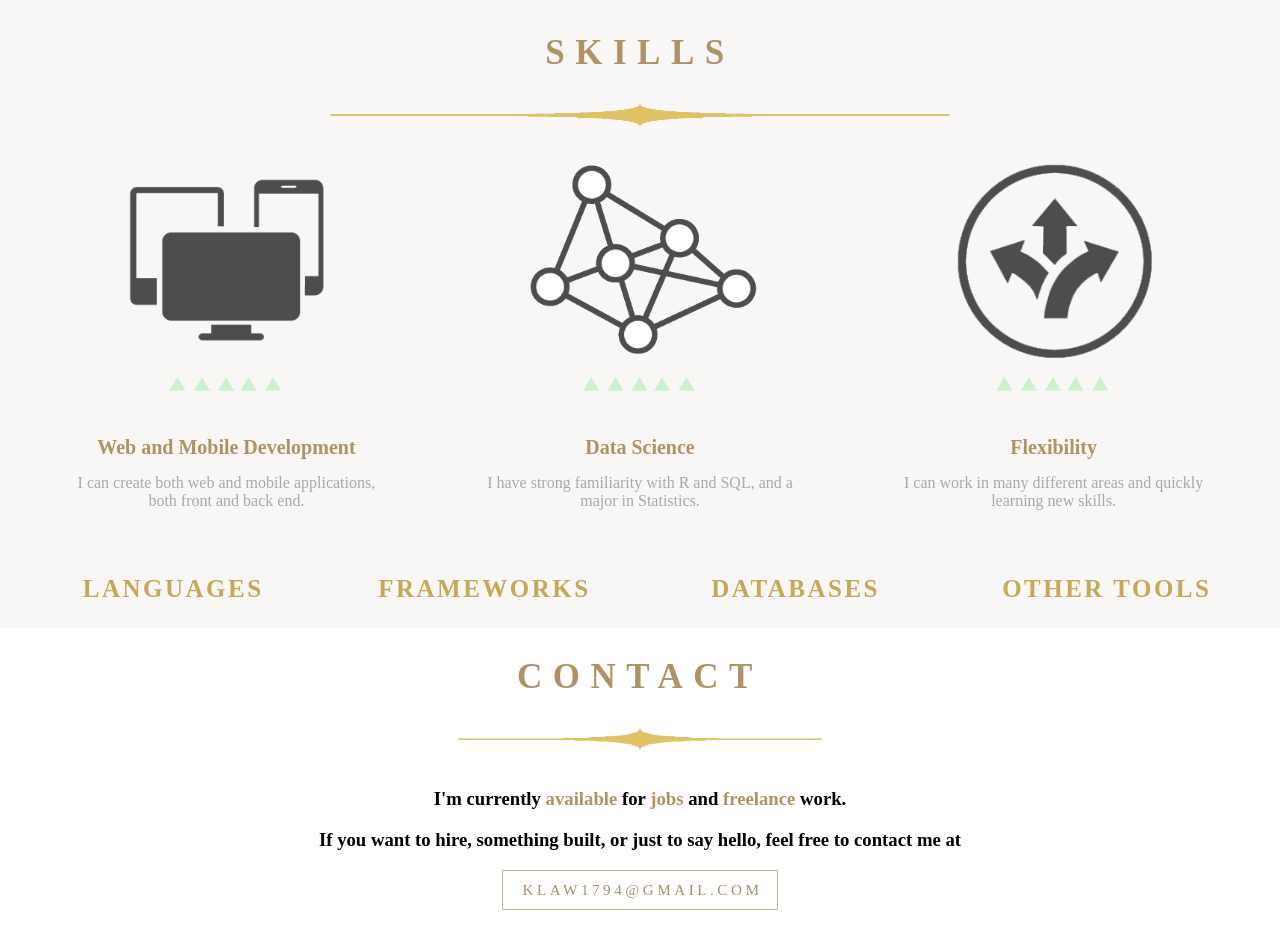
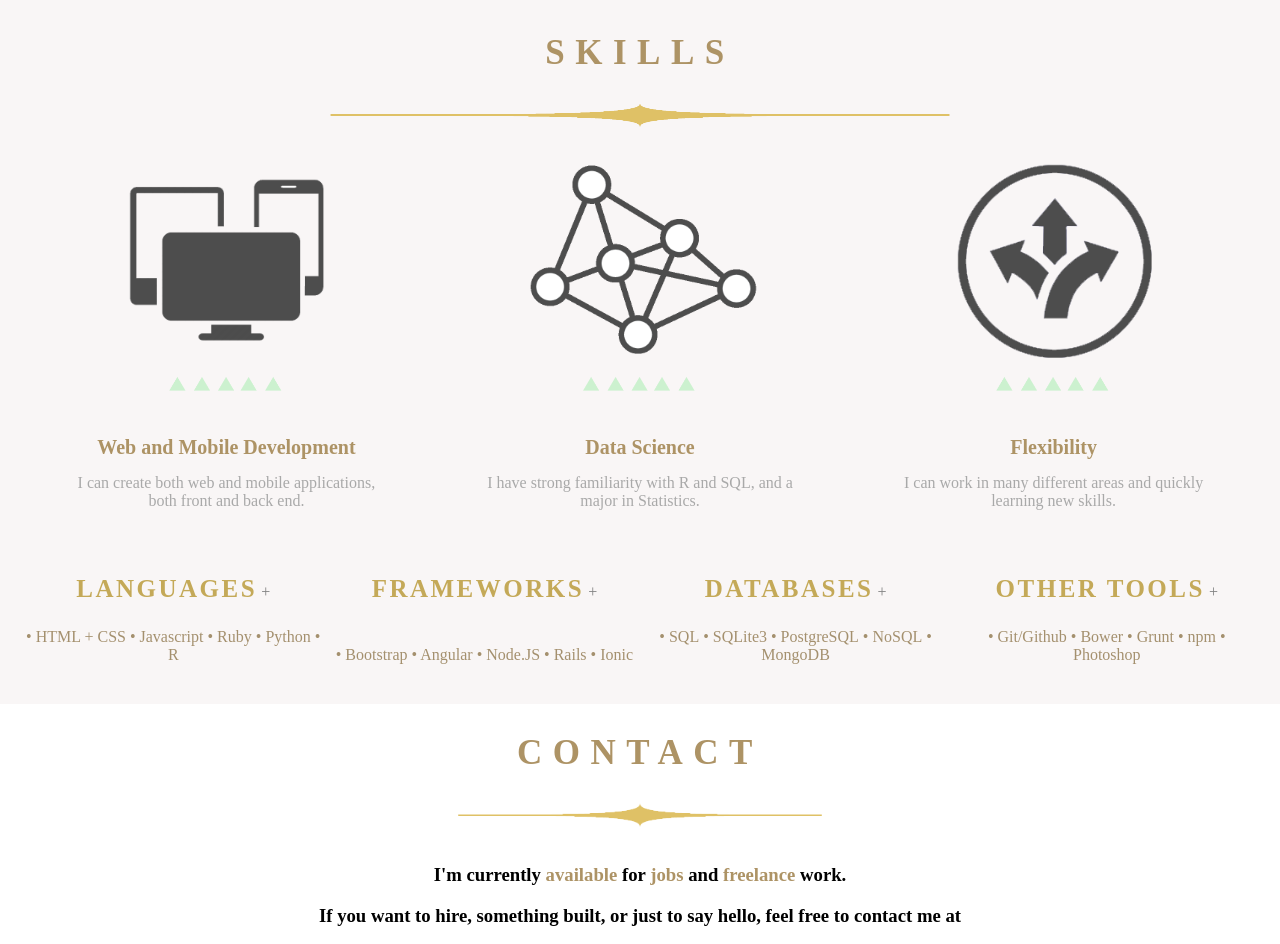
Before and after one commit to raptattention/kodylaw.com, a PHP site: page / in a window 1280 px wide. Shown: the part 1203-2147 px from the top of the page. Run offline with PHP 8.4, Linux system fonts and the light colour scheme; some libraries are stand-ins or nearby versions; some web fonts are replaced.

Commit message:
Added languages, frameworks, databases, and tools, added spinning + to show languages

```diff
--- a/css/style.css
+++ b/css/style.css
@@ -67,7 +67,7 @@ h2 {
 	width: 100%;
 }
 
-#languages, #frameworks, #databases, #others {
+.languages, .frameworks, .databases, .others {
 	width: 24%;
 	display: inline-block;
 	margin: 0;
@@ -87,6 +87,23 @@ h2 {
 	margin: 15px auto;
 }
 
+.descriptionImg {
+  -webkit-transition: all 0.2s ease-out;
+  -moz-transition: all 0.2s ease-out;
+  -ms-transition: all 0.2s ease-out;
+  -o-transition: all 0.2s ease-out;
+  transition: all 0.2s ease-out;
+}
+
+
+.descriptionImg:hover {
+	-webkit-transform: scale(1.1);
+  -moz-transform: scale(1.1);
+  -ms-transform: scale(1.1);
+  -o-transform: scale(1.1);
+  transform: scale(1.1);
+}
+
 .services section p {
 	width: 75%;
 	margin: 0 auto;
@@ -99,6 +116,7 @@ h2 {
 	letter-spacing: 0.1em;
 	text-transform: uppercase;
 	margin-top: 50px;
+	display: inline-block;
 }
 
 .services h4 {
@@ -108,8 +126,24 @@ h2 {
 	margin-top: 0;
 }
 
+.services > div > div {
+	display: inline-block;
+}
+
 span {
 	color: #ad9365;
+}
+
+.services span {
+	color: grey;
+}
+
+.spin {
+	-webkit-transition: 0.2s ease-in-out;
+  -moz-transition: 0.2s ease-in-out;
+  -o-transition: 0.2s ease-in-out;
+  -ms-transition: 0.2s ease-in-out;
+  transition: 0.2s ease-in-out;
 }
 
 .button {
@@ -163,3 +197,28 @@ span {
 	opacity: 1;
 	background-image: url('../img/github_black.png') ;
 }
+
+ul {
+	margin: 0 auto 40px auto;
+	padding: 0;
+	list-style-type: none;
+	text-align: center;
+}
+
+ul li {
+	display: inline;
+	color: #a4906e;
+}
+
+.rotated {
+	-webkit-transition: 0.2s ease-in-out;
+  -moz-transition: 0.2s ease-in-out;
+  -o-transition: 0.2s ease-in-out;
+  -ms-transition: 0.2s ease-in-out;
+  transition: 0.2s ease-in-out;
+  -webkit-transform: rotate(45deg);
+  -moz-transform: rotate(45deg);
+  -o-transform: rotate(45deg);
+  -ms-transform: rotate(45deg);
+  transform: rotate(45deg);
+}
--- a/index.html
+++ b/index.html
@@ -45,15 +45,15 @@
       <img src="../img/divider.png" style="height: 25px; margin-bottom: 15px">
       <div id="skillsDescription">
         <section>
-          <img src="../img/devices.png">
+          <img src="../img/devices.png" class="descriptionImg">
           <img src="../img/triangle-divider.png">
         </section>
         <section>
-          <img src="../img/data-science.png" style="width: 73%; margin: 0 auto;">
+          <img src="../img/data-science.png" style="width: 73%; margin: 0 auto;" class="descriptionImg">
           <img src="../img/triangle-divider.png">
         </section>
         <section>
-          <img src="../img/flexibility.png">
+          <img src="../img/flexibility.png" class="descriptionImg">
           <img src="../img/triangle-divider.png">
         </section>
         <section>
@@ -69,18 +69,68 @@
           <p>I can work in many different areas and quickly learning new skills.</p>
         </section>
       </div>
-      <div id="languages">
+      <div class="languages">
         <h3>Languages</h3>
+        <div class="spin" onclick="$(this).toggleClass('rotated');">
+          <span>+</span>
+        </div>
       </div>
-      <div id="frameworks">
+      <div class="frameworks">
         <h3>Frameworks</h3>
+        <div class="spin" onclick="$(this).toggleClass('rotated');">
+          <span>+</span>
+        </div>
       </div>
-      <div id="databases">
+      <div class="databases">
         <h3>Databases</h3>
+        <div class="spin" onclick="$(this).toggleClass('rotated');">
+          <span>+</span>
+        </div>
       </div>
-      <div id="others">
+      <div class="others">
         <h3>Other Tools</h3>
+        <div class="spin" onclick="$(this).toggleClass('rotated');">
+          <span>+</span>
+        </div>
       </div>
+      <div class="languages">
+        <ul>
+          <li>&bullet; HTML + CSS</li>
+          <li>&bullet; Javascript</li>
+          <li>&bullet; Ruby</li>
+          <li>&bullet; Python</li>
+          <li>&bullet; R</li>
+        </ul>
+      </div>
+      <div class="frameworks">
+        <ul>
+          <li>&bullet; Bootstrap</li>
+          <li>&bullet; Angular</li>
+          <li>&bullet; Node.JS</li>
+          <li>&bullet; Rails</li>
+          <li>&bullet; Ionic</li>
+        </ul>
+      </div>
+      <div class="databases">
+        <ul>
+          <li>&bullet; SQL</li>
+          <li>&bullet; SQLite3</li>
+          <li>&bullet; PostgreSQL</li>
+          <li>&bullet; NoSQL</li>
+          <li>&bullet; MongoDB</li>
+        </ul>
+      </div>
+      <div class="others">
+        <ul>
+          <li>&bullet; Git/Github</li>
+          <li>&bullet; Bower</li>
+          <li>&bullet; Grunt</li>
+          <li>&bullet; npm</li>
+          <li>&bullet; Photoshop</li>
+        </ul>
+      </div>
+    </section>
+    <section class="porfolio">
     </section>
     <section class="contactInfo">
       <h2>CONTACT</h2>
```
